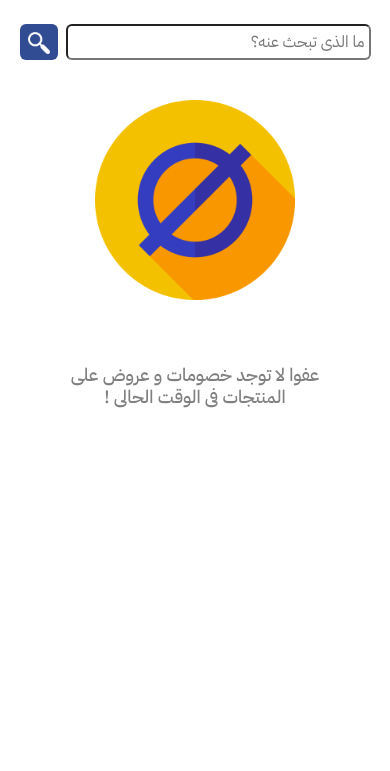
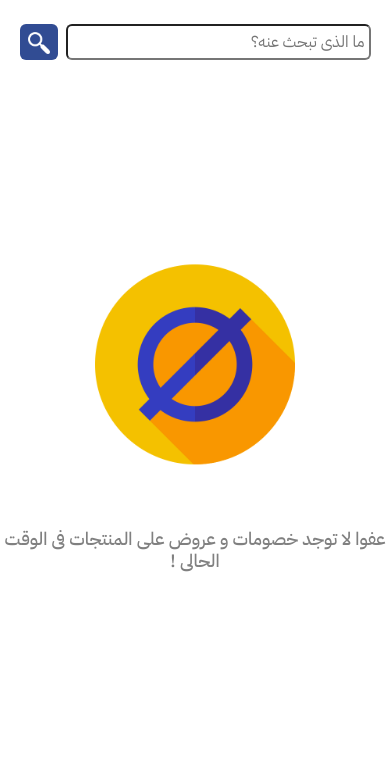
Before and after one commit to Eng-MohamedHussien/Dokana, a Django app: page /discounts/ in a window 390 px wide. Shown: the part 84-855 px from the top of the page. Run offline with Django 3.2, Linux system fonts and the light colour scheme; data that the repository does not hold is empty; some libraries are stand-ins or nearby versions.

Commit message:
Center no discounts and no products screens.

```diff
--- a/static/css/base.css
+++ b/static/css/base.css
@@ -247,6 +247,7 @@ footer {
         width: 90%;
         margin: 16px auto;
         box-sizing: border-box;
+        height: 10%;
     }
     .mobile-search form {
         display: flex;
--- a/static/css/category_products.css
+++ b/static/css/category_products.css
@@ -1,4 +1,5 @@
 .products-container {
+    height: 90%;
     margin: 32px;
     display: grid;
     grid-template-columns: 225px auto;
@@ -166,7 +167,13 @@
     transform: rotate(180deg);
 }
 
+.container {
+    position: relative;
+}
+
 .not-available {
+    width: 100%;
+    margin: 32px auto;
     text-align: center;
 }
 
@@ -240,9 +247,22 @@
 @media screen and (max-width: 768px) {
     .products-container {
         display: block;
+        margin: 0px;
+        min-height: 80vh;
     }
     .menu {
         display: none;
+    }
+    .container {
+        margin: 0px;
+        min-height: 80vh;
+    }
+    .not-available {
+        margin: 0px;
+        position: absolute;
+        top: 50%;
+        left: 50%;
+        transform: translate(-50%, -50%);
     }
     .pagination {
         margin: 16px;
```
